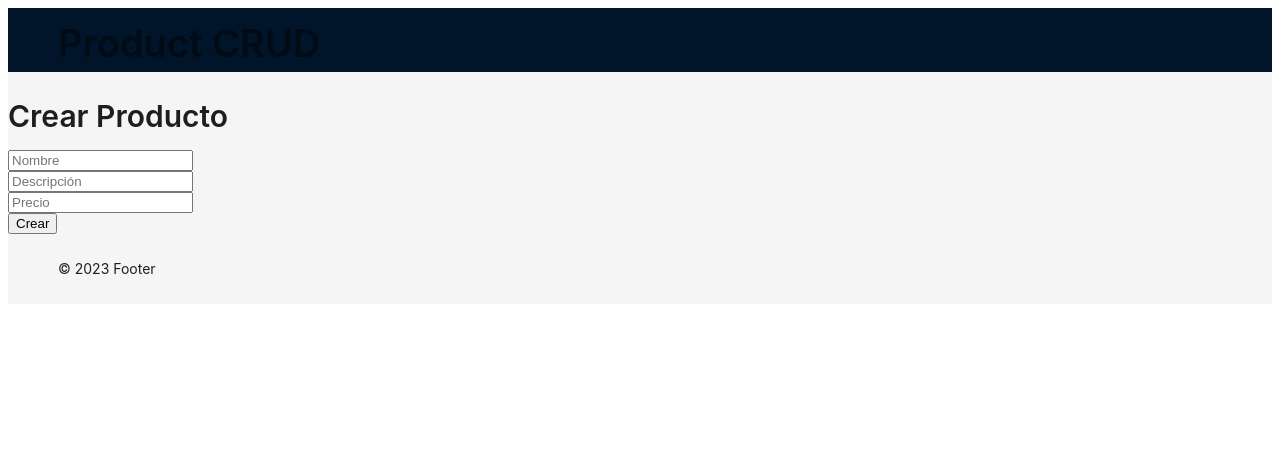
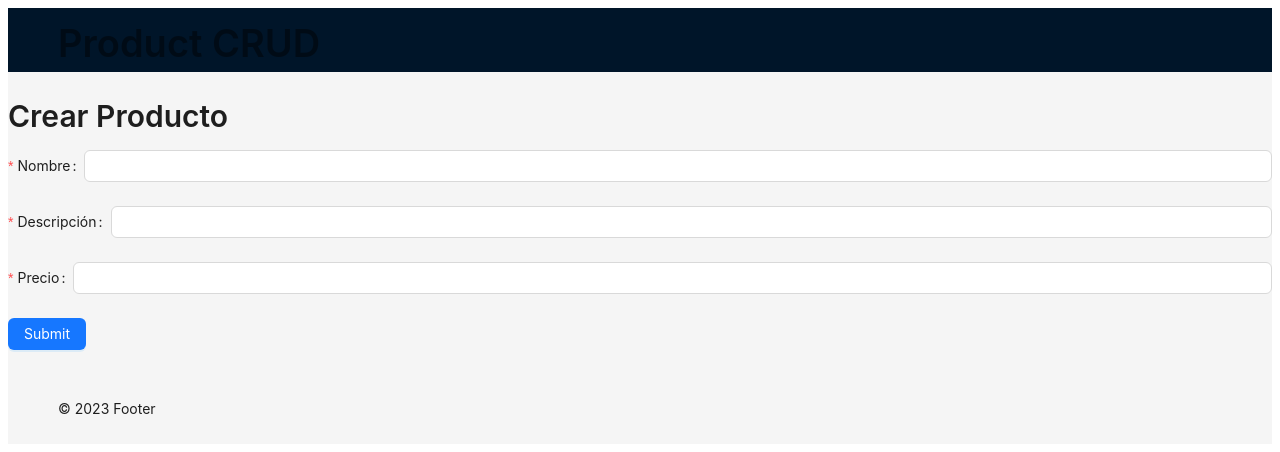
Before and after one commit to cigotete/react-study-crud-basic-frontend, a React (Vite) app: page /create in a window 1280 px wide. Shown: the top 452 px of the page. Built offline with nearby package versions, Linux system fonts and the light colour scheme; no server answers.

Commit message:
Using Antd form for Product create interface.

```diff
--- a/src/products/ProductCreate.jsx
+++ b/src/products/ProductCreate.jsx
@@ -2,7 +2,7 @@ import { useState } from 'react';
 import { Link } from 'react-router-dom';
 import axios from 'axios';
 import { Layout } from '../layout/layout';
-import { Typography } from 'antd';
+import { Typography, Button, Form, Input } from 'antd';
 
 const { Title } = Typography;
 
@@ -51,28 +51,56 @@ export const ProductCreate = () => {
         </h2>
       :
       <div>
-        <input
-          type="text"
-          placeholder="Nombre"
-          value={name}
-          onChange={(e) => setName(e.target.value)}
-        />
-        <br />
-        <input
-          type="text"
-          placeholder="Descripción"
-          value={description}
-          onChange={(e) => setDescription(e.target.value)}
-        />
-        <br />
-        <input
-          type="text"
-          placeholder="Precio"
-          value={price}
-          onChange={(e) => setPrice(e.target.value)}
-        />
-        <br />
-        <button onClick={handleSubmit}>Crear</button>
+        <Form
+        onFinish={handleSubmit}
+        >
+          <Form.Item
+            label="Nombre"
+            name="name"
+            rules={[
+              {
+                required: true,
+                message: 'Please input product name!',
+              },
+            ]}
+          >
+            <Input
+            onChange={(e) => setName(e.target.value)}
+            />
+          </Form.Item>
+          <Form.Item
+            label="Descripción"
+            name="description"
+            rules={[
+              {
+                required: true,
+                message: 'Please input product description!',
+              },
+            ]}
+          >
+            <Input
+            onChange={(e) => setDescription(e.target.value)}
+            />
+          </Form.Item>
+          <Form.Item
+            label="Precio"
+            name="price"
+            rules={[
+              {
+                required: true,
+                message: 'Please input product price!',
+              },
+            ]}
+          >
+            <Input onChange={(e) => setPrice(e.target.value)}
+            />
+          </Form.Item>
+          <Form.Item>
+            <Button type="primary" htmlType="submit">
+              Submit
+            </Button>
+          </Form.Item>
+        </Form>
       </div>
       }
     </div>
```
